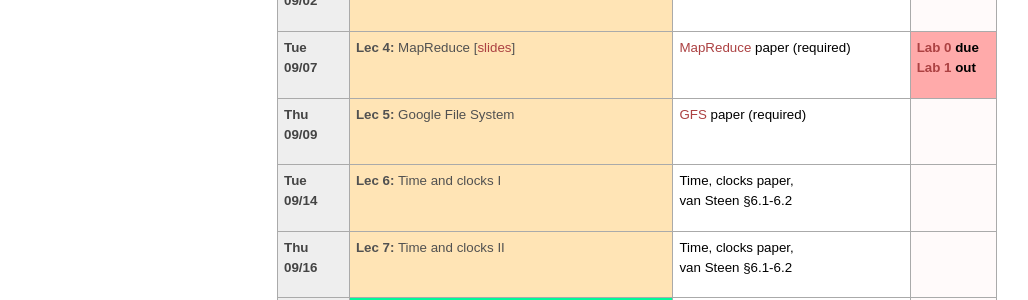
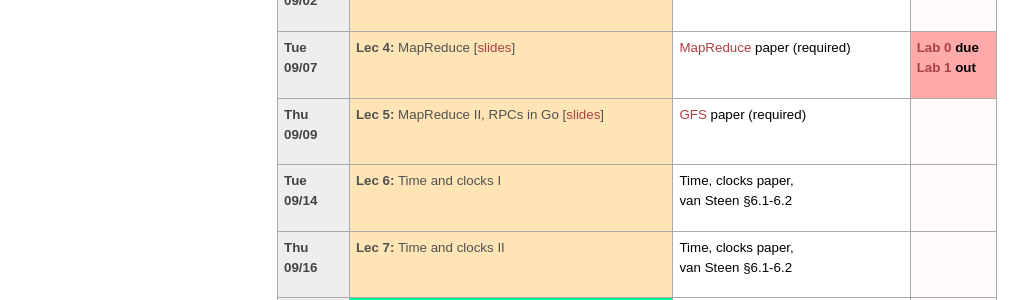
Before and after one commit to tddg/cs475-fall21, a Jekyll site: the page built from schedule.md, in a window 1280 px wide and 900 px high, scrolled down 358 px. Shown: the part 153-453 px from the top of the window, without its empty margins (3-1031 px from the left). Built offline with Jekyll 4.4.1, drawn with Linux system fonts in a browser that asks for light colours.

Commit message:
added lec5

```diff
--- a/_data/news.yml
+++ b/_data/news.yml
@@ -1,3 +1,6 @@
+
+- date: <strong>09/08/2021</strong>
+  headline: "Lec 5 is posted."
 
 - date: <strong>09/06/2021</strong>
   headline: "Lec 4 is posted."
--- a/schedule.md
+++ b/schedule.md
@@ -166,7 +166,7 @@ The course schedule is tentative and subject to change\*.
 <tr> <!-- week of Sep 06 -->
   <td id="2021-09-09" class="date"><b>Thu 09/09</b></td>
   <td class="fundamentals">
-		<b>Lec 5:</b> Google File System
+		<b>Lec 5:</b> MapReduce II, RPCs in Go [<a href="./public/lecs/lec5-mr-ft.pdf">slides</a>]
   </td>
   <td class="reading">
 		<a href="./public/papers/gfs_sosp03.pdf">GFS</a> paper (required)
```
Also changed, not shown: 1 other file.
